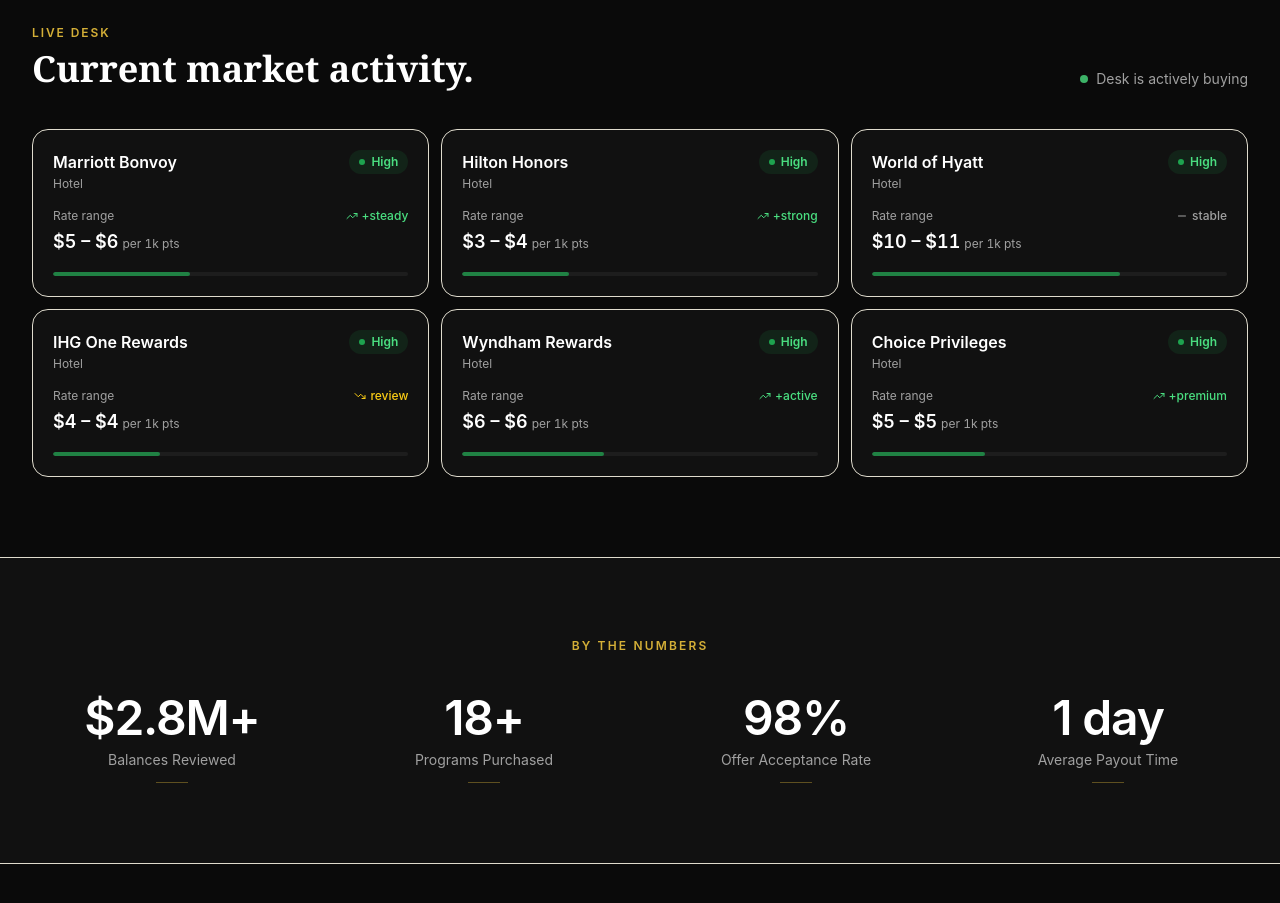
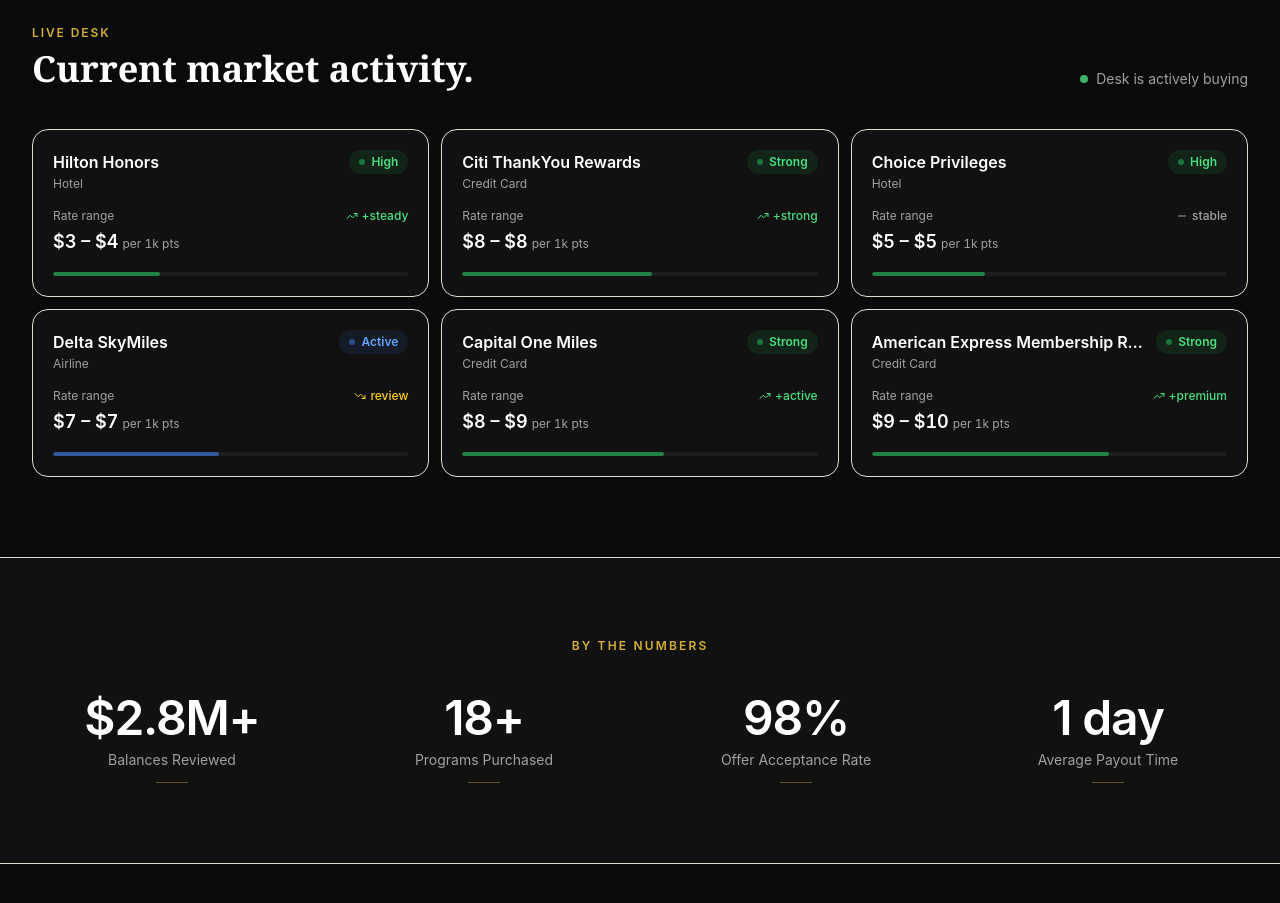
Before and after one commit to nexgenbookings/PointsXchange, a Next.js app: page / in a window 1280 px wide. Shown: the part 1060-1963 px from the top of the page. Built offline with nearby package versions, Linux system fonts and the light colour scheme; no server answers; the database is empty.

Commit message:
Auto-rotate market activity cards every 3.5s with fade animation

```diff
--- a/components/home/market-activity.tsx
+++ b/components/home/market-activity.tsx
@@ -1,6 +1,7 @@
 "use client";
 
-import { motion } from "framer-motion";
+import { useEffect, useState } from "react";
+import { motion, AnimatePresence } from "framer-motion";
 import { TrendingUp, TrendingDown, Minus } from "lucide-react";
 import type { QuoteProgram } from "@/lib/quote";
 import { formatCurrency } from "@/lib/utils";
@@ -30,8 +31,27 @@
   { icon: TrendingUp,   label: "+premium", color: "text-green-400" },
 ];
 
+function shuffle<T>(arr: T[]): T[] {
+  const a = [...arr];
+  for (let i = a.length - 1; i > 0; i--) {
+    const j = Math.floor(Math.random() * (i + 1));
+    [a[i], a[j]] = [a[j], a[i]];
+  }
+  return a;
+}
+
 export function MarketActivity({ programs }: { programs: QuoteProgram[] }) {
-  const display = programs.slice(0, 6);
+  const [display, setDisplay] = useState(() => programs.slice(0, 6));
+  const [cycle, setCycle] = useState(0);
+
+  useEffect(() => {
+    if (programs.length <= 6) return;
+    const id = setInterval(() => {
+      setDisplay(shuffle(programs).slice(0, 6));
+      setCycle((c) => c + 1);
+    }, 3500);
+    return () => clearInterval(id);
+  }, [programs]);
 
   return (
     <section className="border-t border-white/8 bg-[#0A0A0A]">
@@ -54,35 +74,35 @@
         </motion.div>
 
         <div className="mt-10 grid gap-3 sm:grid-cols-2 lg:grid-cols-3">
+          <AnimatePresence mode="popLayout">
             {display.map((program, i) => {
               const demand = demandByCategory[program.category || "HOTEL"] ?? "Active";
               const meta = demandMeta[demand];
               const trend = trendByIndex[i % trendByIndex.length];
               const TrendIcon = trend.icon;
               const buyRate = Number(program.buyRate);
-            const sellRate = Number(program.sellRate) || buyRate * 1.25;
               const low = buyRate * 0.94;
               const high = buyRate * 1.04;
               const barWidth = Math.min(95, Math.max(30, (buyRate / 0.015) * 100));
 
               return (
                 <motion.div
-                key={program.id}
-                initial={{ opacity: 0, y: 20 }}
-                whileInView={{ opacity: 1, y: 0 }}
-                viewport={{ once: true }}
-                transition={{ duration: 0.5, delay: i * 0.07 }}
+                  key={`${program.id}-${cycle}`}
+                  initial={{ opacity: 0, y: 12 }}
+                  animate={{ opacity: 1, y: 0 }}
+                  exit={{ opacity: 0, y: -12 }}
+                  transition={{ duration: 0.4, delay: i * 0.05 }}
                   whileHover={{ y: -2, borderColor: "rgba(212,175,55,0.25)" }}
                   className="group rounded-2xl border border-white/8 bg-[#111] p-5 transition-colors"
                 >
                   <div className="flex items-start justify-between">
-                  <div>
+                    <div className="min-w-0 flex-1">
                       <p className="truncate font-semibold text-white">{program.name}</p>
                       <p className="mt-0.5 text-xs capitalize text-[#A0A0A0]">
                         {program.category?.replace("_", " ").toLowerCase()}
                       </p>
                     </div>
-                  <span className={`flex items-center gap-1.5 rounded-full px-2.5 py-1 text-xs font-semibold ${meta.color} ${meta.bg}`}>
+                    <span className={`ml-3 flex shrink-0 items-center gap-1.5 rounded-full px-2.5 py-1 text-xs font-semibold ${meta.color} ${meta.bg}`}>
                       <span className={`size-1.5 rounded-full ${meta.bar} animate-pulse`} />
                       {demand}
                     </span>
@@ -106,14 +126,14 @@
                     <motion.div
                       className={`h-full rounded-full ${meta.bar} opacity-60`}
                       initial={{ width: 0 }}
-                    whileInView={{ width: `${barWidth}%` }}
-                    viewport={{ once: true }}
-                    transition={{ duration: 0.8, delay: i * 0.07 + 0.2 }}
+                      animate={{ width: `${barWidth}%` }}
+                      transition={{ duration: 0.8, delay: i * 0.05 + 0.2 }}
                     />
                   </div>
                 </motion.div>
               );
             })}
+          </AnimatePresence>
         </div>
       </div>
     </section>
```
Lines whose indentation alone changed are shown as unchanged.
